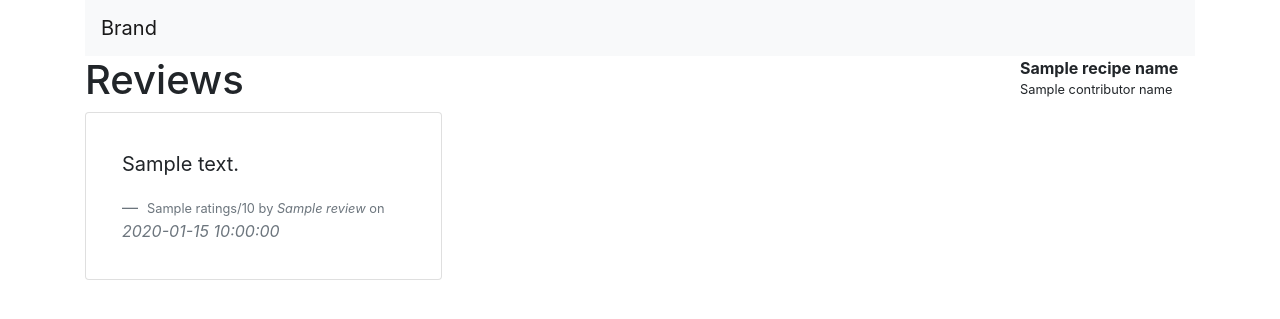
After one commit to ksngo/Project3-recipes, a Flask app: template templates/reviews.html in a window 1280 px wide. The commit adds this page. Shown: the top 319 px of the page. Run offline with Flask 2, Linux system fonts and the light colour scheme; the template is opened without the code that fills it: most values are stand-ins (such as "Sample title", 1, 10 or a date in 2020); some libraries are stand-ins or nearby versions.

Commit message:
reviews page read from mongodb ok.

```diff
--- a/app.py
+++ b/app.py
@@ -297,6 +297,20 @@ def login_post() :
 
         return redirect(url_for("my_recipes", user_id=user_id))
 
+@app.route("/recipes/<recipe_id>/reviews")
+def reviews(recipe_id) :
+
+    get_recipe = client[DB_NAME].recipes.find_one({ "_id" : ObjectId(recipe_id)})
+
+    reviews_list = get_recipe["likes"]
+    recipe_name = get_recipe["recipe_name"]
+
+    contributor_id = get_recipe["user_id"]
+    get_user = client[DB_NAME].users.find_one({ "_id" : ObjectId(contributor_id)})
+    contributor_name = get_user["user_name"]
+
+
+    return render_template("reviews.html", reviews_list=reviews_list, recipe_name=recipe_name , contributor_name=contributor_name )
 
 
 ######################################################################
--- a/templates/public_all_recipes.html
+++ b/templates/public_all_recipes.html
@@ -40,15 +40,12 @@
     </thead>
         {% for r in get_recipes %}
 
-        1st {{r.user_id|string()}}
         <tr>
             <td>{{loop.index}}</td>
             <td> <a href= '{{url_for('recipe_display' , recipe_id=r._id)}}'>{{r.recipe_name}}</a> </td>
             <td> {{r.cuisine}}</td>
             {%for i in get_users %}
-                2nd {{i._id|string()}}
                 {%if i._id|string() == r.user_id|string() %}
-                welcome
                     <td> {{i.user_name}} </td>
                     <td> {{i.country}}</td>
                 {%endif%}
--- /dev/null
+++ b/templates/reviews.html
@@ -0,0 +1,44 @@
+{% extends "template_layout.html" %}
+
+{%block nav%}
+
+{%endblock%}
+
+{%block content%}
+
+<div class="row">
+  <div class="col">
+    <h1> Reviews </h1>
+  </div>
+  <div class="col col-md-6 col-lg-8">
+  </div>
+  <div class="col">
+    <div class='row'>
+        <b>{{recipe_name}}</b>
+    </div>
+    <div class='row'>
+        <small>{{contributor_name}}</small>
+    </div>
+  </div>
+</div>
+
+<div class="card-columns">
+
+    {% for i in reviews_list %}
+    <div class="card p-3">
+        <blockquote class="blockquote mb-0 card-body">
+        <p>{{i.reviews}}</p>
+        <footer class="blockquote-footer">
+            <small class="text-muted">
+            {{i.ratings}}/10 by <cite title="Source Title">{{i.reviewer_name}}</cite> on
+            </small>
+            <cite title="Source Title">{{i.date}}</cite>
+        </footer>
+        </blockquote>
+    </div>
+    {%endfor%}
+
+</div>
+
+
+{% endblock %}
```
